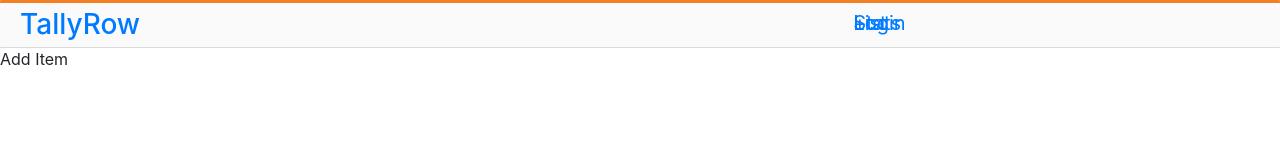
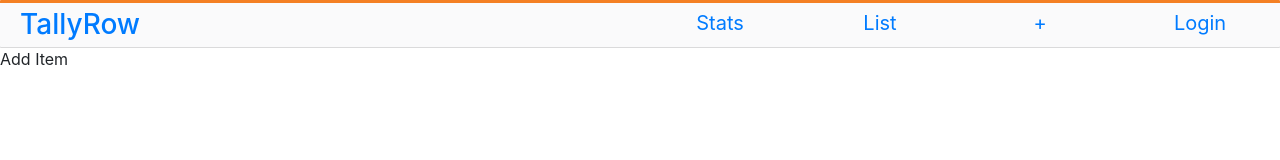
Before and after one commit to JohnGoure/tallyrow, a React app: page / in a window 1280 px wide. Built offline with nearby package versions, Linux system fonts and the light colour scheme.

Commit message:
Added bootstrap dependency. Bootstrap had had conflicting classnames with original css classnames. Refactored nav to navigation in order to not interfere with bootstrap.

```diff
--- a/src/components/MenuItem.js
+++ b/src/components/MenuItem.js
@@ -15,7 +15,7 @@ export class MenuItem extends Component  {
 
     render() {
         return(
-            <div className="nav row1 col3">
+            <div className="navigation row1 col3">
                 <NavLink to={"/" + this.state.navlink} activeClassName="selected" className={this.grid}>
                 {this.state.title}
                 </NavLink>
--- a/src/stylesheets/styles.css
+++ b/src/stylesheets/styles.css
@@ -41,11 +41,12 @@ body {
     font-size: 20px;
     max-width: 100%;
     display: grid;
-    grid-template-columns: 1fr 1fr 1fr;
+    grid-template-columns: 1fr 1fr 2fr;
 }
 
-.nav {
+.navigation {
     display: grid;
+    grid-column: 3;
     grid-template-columns: 1fr 1fr 1fr 1fr;
 }
 
```
